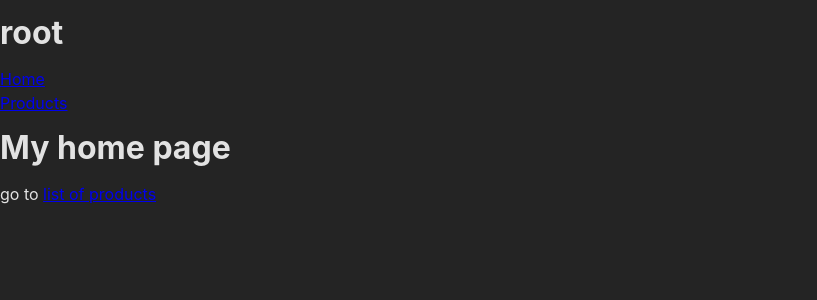
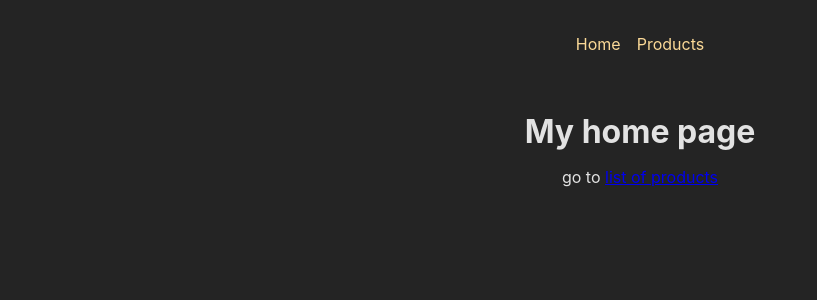
Before and after one commit to naekit/router-ref, a React (Create React App) app: page / in a window 1280 px wide. Shown: the top 300 px of the page, without its empty margins (0-817 px from the left). Built offline with nearby package versions, Linux system fonts and the light colour scheme.

Commit message:
error page

```diff
--- a/src/App.js
+++ b/src/App.js
@@ -4,6 +4,7 @@ import {
 	// createRoutesFromElements,
 	// Route,
 } from "react-router-dom"
+import Error from "./pages/Error"
 import Home from "./pages/Home"
 import Products from "./pages/Products"
 import RootLayout from "./pages/RootLayout"
@@ -20,6 +21,7 @@ const router = createBrowserRouter([
 	{
 		path: "/",
 		element: <RootLayout />,
+		errorElement: <Error />,
 		children: [
 			{ path: "/", element: <Home /> },
 			{ path: "/products", element: <Products /> },
--- a/src/components/MainNav.js
+++ b/src/components/MainNav.js
@@ -1,11 +1,12 @@
 import React from "react"
 import { Link } from "react-router-dom"
+import classes from "./MainNav.module.css"
 
 const MainNav = () => {
 	return (
-		<header>
+		<header className={classes.header}>
 			<nav>
-				<ul>
+				<ul className={classes.list}>
 					<li>
 						<Link to="/">Home</Link>
 					</li>
--- /dev/null
+++ b/src/components/MainNav.module.css
@@ -0,0 +1,23 @@
+.header {
+	max-width: 60rem;
+	margin: auto;
+	padding: 2rem;
+	display: flex;
+	justify-content: center;
+}
+
+.list {
+	display: flex;
+	gap: 1rem;
+}
+
+.list a {
+	text-decoration: none;
+	color: var(--color-primary-400);
+}
+
+.list a:hover,
+.list a.active {
+	color: var(--color-primary-800);
+	text-decoration: underline;
+}
--- a/src/index.css
+++ b/src/index.css
@@ -35,6 +35,11 @@
 	--color-primary-500: #ffd37c;
 	--color-primary-600: #f9c762;
 	--color-primary-700: #fbc14d;
+	.content {
+		margin: 2rem auto;
+		text-align: center;
+	}
+
 	--color-primary-800: #fab833;
 	--color-primary-900: #f6ad1b;
 }
@@ -48,3 +53,8 @@ ul {
 	margin: 0;
 	padding: 0;
 }
+
+main {
+	margin: 2rem auto;
+	text-align: center;
+}
--- /dev/null
+++ b/src/pages/Error.js
@@ -0,0 +1,14 @@
+import React from "react"
+import MainNav from "../components/MainNav"
+
+const Error = () => {
+	return (
+		<main>
+			<MainNav />
+			<h1>Oops, error!</h1>
+			<p>Could not find the page :/</p>
+		</main>
+	)
+}
+
+export default Error
--- a/src/pages/RootLayout.js
+++ b/src/pages/RootLayout.js
@@ -5,9 +5,10 @@ import MainNav from "../components/MainNav"
 const RootLayout = () => {
 	return (
 		<>
-			<h1>root</h1>
-			<MainNav></MainNav>
-			<Outlet />
+			<MainNav />
+			<main>
+				<Outlet />
+			</main>
 		</>
 	)
 }
```
Lines whose indentation alone changed are shown as unchanged.
